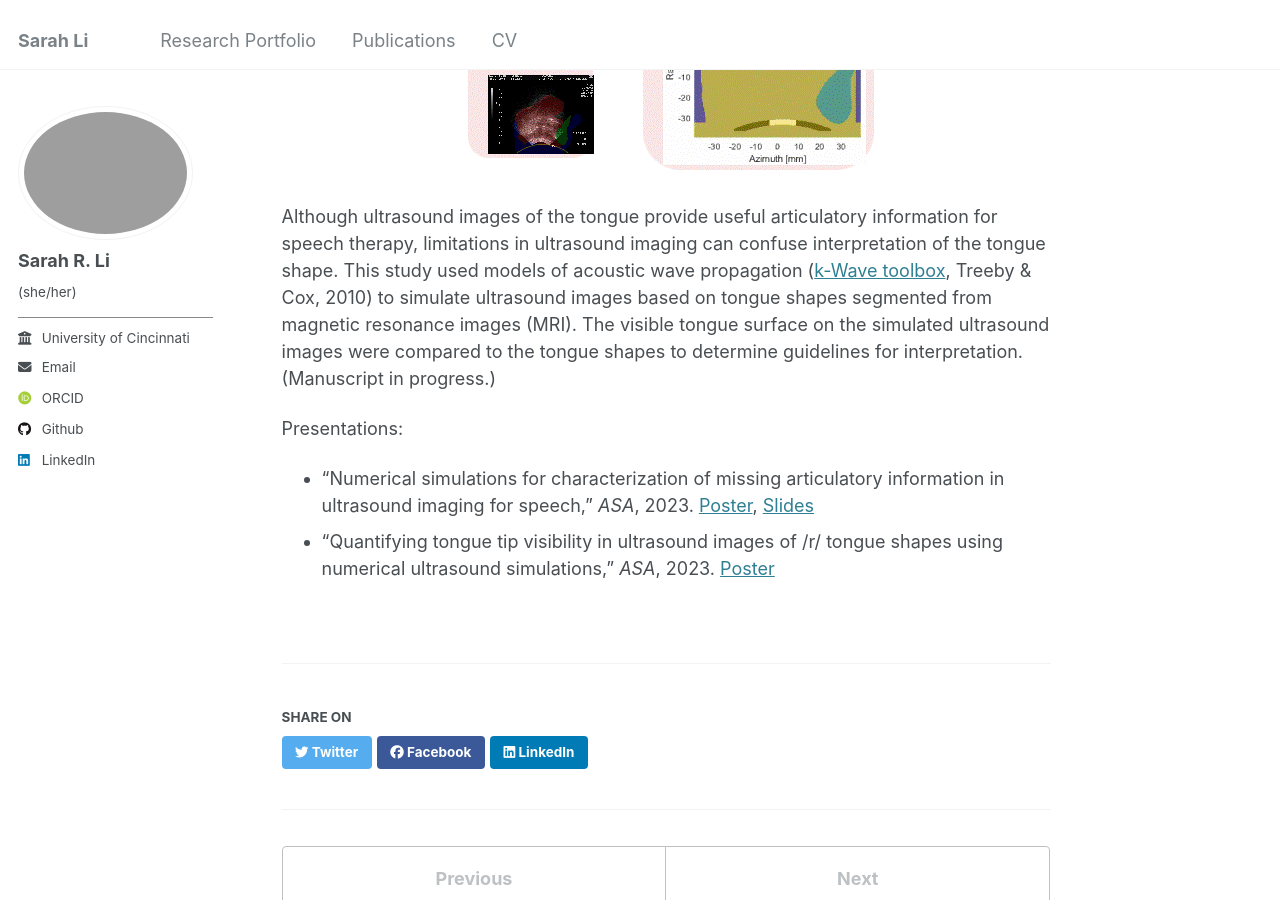
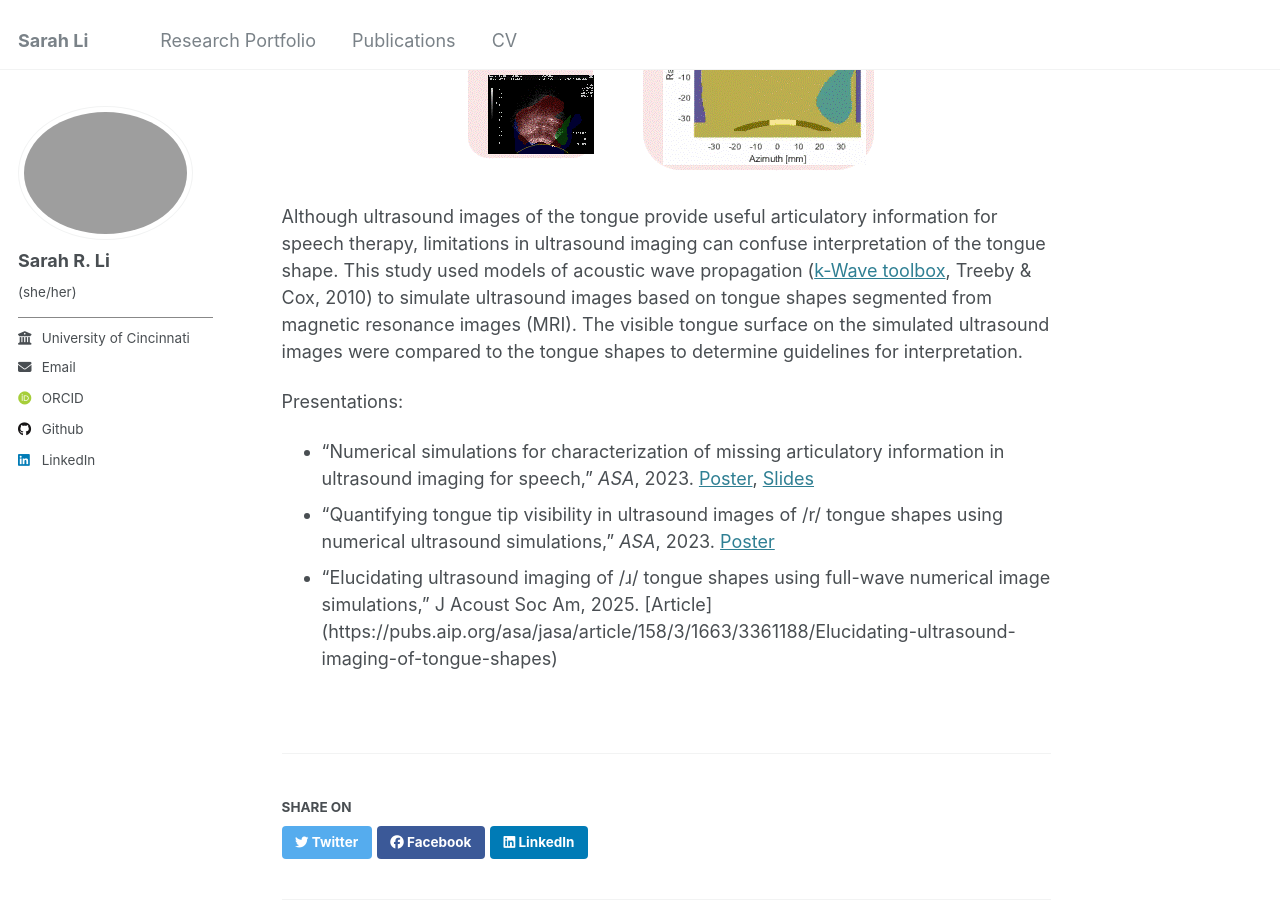
Before and after one commit to SarahRLi/sarahrli.github.io, a Jekyll site: the page built from _portfolio/portfolio-2.md, in a window 1280 px wide and 900 px high, scrolled down 535 px. Built offline with Jekyll 4.4.1, drawn with Linux system fonts in a browser that asks for light colours; some web fonts are replaced.

Commit message:
Update portfolio-2.md

```diff
--- a/_portfolio/portfolio-2.md
+++ b/_portfolio/portfolio-2.md
@@ -5,8 +5,9 @@ collection: portfolio
 ---
 <div align='center'><img src='/images/ultrasound_tongue_simulation.gif'></div>
 <br/>
-Although ultrasound images of the tongue provide useful articulatory information for speech therapy, limitations in ultrasound imaging can confuse interpretation of the tongue shape. This study used models of acoustic wave propagation ([k-Wave toolbox](http://www.k-wave.org/), Treeby & Cox, 2010) to simulate ultrasound images based on tongue shapes segmented from magnetic resonance images (MRI). The visible tongue surface on the simulated ultrasound images were compared to the tongue shapes to determine guidelines for interpretation. (Manuscript in progress.)
+Although ultrasound images of the tongue provide useful articulatory information for speech therapy, limitations in ultrasound imaging can confuse interpretation of the tongue shape. This study used models of acoustic wave propagation ([k-Wave toolbox](http://www.k-wave.org/), Treeby & Cox, 2010) to simulate ultrasound images based on tongue shapes segmented from magnetic resonance images (MRI). The visible tongue surface on the simulated ultrasound images were compared to the tongue shapes to determine guidelines for interpretation.
 
 Presentations:
 - "Numerical simulations for characterization of missing articulatory information in ultrasound imaging for speech," *ASA*, 2023. [Poster](https://sarahrli.github.io/files/Li_2023_ASA_5aBAb16_poster.pdf), [Slides](https://sarahrli.github.io/files/Li_2023_ASA_5aBAb16_slides.pptx)
 - "Quantifying tongue tip visibility in ultrasound images of /r/ tongue shapes using numerical ultrasound simulations," *ASA*, 2023. [Poster](https://sarahrli.github.io/files/Li_2023_ASA_5aSC37_poster.pdf)
+- "Elucidating ultrasound imaging of /ɹ/ tongue shapes using full-wave numerical image simulations," J Acoust Soc Am, 2025. [Article] (https://pubs.aip.org/asa/jasa/article/158/3/1663/3361188/Elucidating-ultrasound-imaging-of-tongue-shapes)
```
